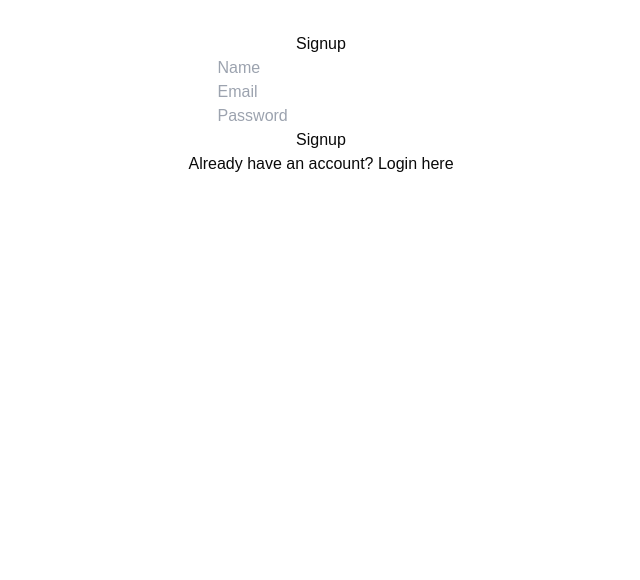
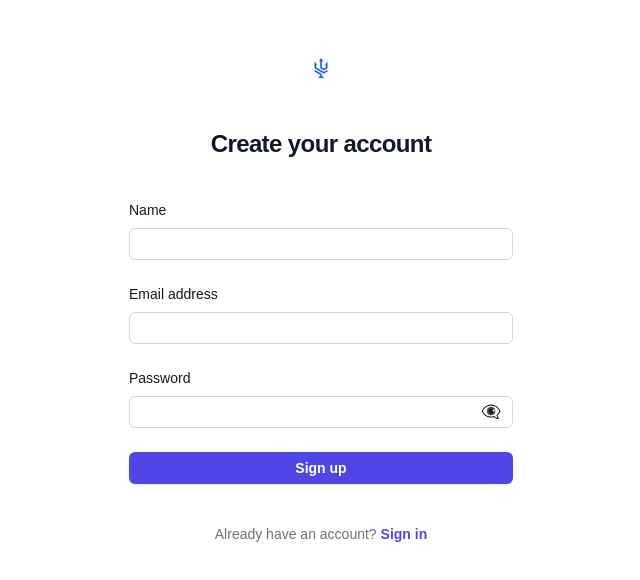
Before and after one commit to Bensolve/banking-app, a Next.js app: page /signup in a window 1280 px wide. Shown: the top 580 px of the page, without its empty margins (319-959 px from the left). Built offline with nearby package versions, Linux system fonts and the light colour scheme.

Commit message:
sign up page design

```diff
--- a/app/login/page.js
+++ b/app/login/page.js
@@ -1,28 +1,31 @@
-'use client';
+"use client";
 
-import { useState, useEffect } from 'react';
-import { useRouter } from 'next/navigation';
-import Link from 'next/link';
+import { useState, useEffect } from "react";
+import { useRouter } from "next/navigation";
+import Link from "next/link";
+import Image from "next/image";
+import { Eye, EyeOff } from "lucide-react";
 
 export default function Login() {
-  const [email, setEmail] = useState('');
-  const [password, setPassword] = useState('');
-  const [message, setMessage] = useState('');
+  const [email, setEmail] = useState("");
+  const [password, setPassword] = useState("");
+  const [showPassword, setShowPassword] = useState(false);
+  const [message, setMessage] = useState("");
   const router = useRouter();
 
   useEffect(() => {
-    const user = localStorage.getItem('user');
+    const user = localStorage.getItem("user");
     if (user) {
-      router.push('/dashboard'); // Redirect if already logged in
+      router.push("/dashboard"); // Redirect if already logged in
     }
   }, [router]);
 
   const handleLogin = async (e) => {
     e.preventDefault();
     try {
-      const res = await fetch('/api/login', {
-        method: 'POST',
-        headers: { 'Content-Type': 'application/json' },
+      const res = await fetch("/api/login", {
+        method: "POST",
+        headers: { "Content-Type": "application/json" },
         body: JSON.stringify({ email, password }),
       });
 
@@ -30,24 +33,29 @@ export default function Login() {
       setMessage(data.message);
 
       if (res.ok) {
-        localStorage.setItem('user', JSON.stringify({ email: data.email, name: data.name }));
-        router.push('/dashboard'); // Redirect to dashboard after successful login
+        localStorage.setItem(
+          "user",
+          JSON.stringify({ email: data.email, name: data.name })
+        );
+        router.push("/dashboard"); // Redirect to dashboard after successful login
       }
     } catch (error) {
-      setMessage('An error occurred. Please try again.');
-      console.error('Login error:', error);
+      setMessage("An error occurred. Please try again.");
+      console.error("Login error:", error);
     }
   };
 
   return (
     <div className="flex min-h-full flex-1 flex-col justify-center px-6 py-12 lg:px-8">
       <div className="sm:mx-auto sm:w-full sm:max-w-sm">
-        {/* <img
+        <Image
           alt="Your Company"
-          src="https://tailwindui.com/plus/img/logos/mark.svg?color=indigo&shade=600"
+          src="/icons/logo.svg"
+          width={500}
+          height={500}
           className="mx-auto h-10 w-auto"
-        /> */}
-        <h2 className="mt-10 text-center text-2xl/9 font-bold tracking-tight text-gray-900">
+        />
+        <h2 className="mt-10 text-center text-2xl font-bold tracking-tight text-gray-900">
           Sign in to your account
         </h2>
       </div>
@@ -55,7 +63,10 @@ export default function Login() {
       <div className="mt-10 sm:mx-auto sm:w-full sm:max-w-sm">
         <form onSubmit={handleLogin} className="space-y-6">
           <div>
-            <label htmlFor="email" className="block text-sm/6 font-medium text-gray-900">
+            <label
+              htmlFor="email"
+              className="block text-sm font-medium text-gray-900"
+            >
               Email address
             </label>
             <div className="mt-2">
@@ -67,51 +78,70 @@ export default function Login() {
                 onChange={(e) => setEmail(e.target.value)}
                 required
                 autoComplete="email"
-                className="block w-full rounded-md bg-white px-3 py-1.5 text-base text-gray-900 outline outline-1 -outline-offset-1 outline-gray-300 placeholder:text-gray-400 focus:outline focus:outline-2 focus:-outline-offset-2 focus:outline-indigo-600 sm:text-sm/6"
+                className="block w-full rounded-md bg-white px-3 py-1.5 text-base text-gray-900 outline outline-1 -outline-offset-1 outline-gray-300 placeholder:text-gray-400 focus:outline focus:outline-2 focus:-outline-offset-2 focus:outline-indigo-600 sm:text-sm"
               />
             </div>
           </div>
 
           <div>
             <div className="flex items-center justify-between">
-              <label htmlFor="password" className="block text-sm/6 font-medium text-gray-900">
+              <label
+                htmlFor="password"
+                className="block text-sm font-medium text-gray-900"
+              >
                 Password
               </label>
-              <div className="text-sm">
-                <Link href="/reset-password" className="font-semibold text-indigo-600 hover:text-indigo-500">
-                  Forgot password?
-                </Link>
-              </div>
+
             </div>
-            <div className="mt-2">
+            <div className="mt-2 relative">
               <input
                 id="password"
                 name="password"
-                type="password"
+                type={showPassword ? "text" : "password"}
                 value={password}
                 onChange={(e) => setPassword(e.target.value)}
                 required
                 autoComplete="current-password"
-                className="block w-full rounded-md bg-white px-3 py-1.5 text-base text-gray-900 outline outline-1 -outline-offset-1 outline-gray-300 placeholder:text-gray-400 focus:outline focus:outline-2 focus:-outline-offset-2 focus:outline-indigo-600 sm:text-sm/6"
+                className="block w-full rounded-md bg-white px-3 py-1.5 text-base text-gray-900 outline outline-1 -outline-offset-1 outline-gray-300 placeholder:text-gray-400 focus:outline focus:outline-2 focus:-outline-offset-2 focus:outline-indigo-600 sm:text-sm"
               />
+              <button
+                type="button"
+                onClick={() => setShowPassword(!showPassword)}
+                className="absolute inset-y-0 right-3 flex items-center text-gray-500 hover:text-gray-700 focus:outline-none"
+              >
+                {showPassword ? <EyeOff size={20} /> : <Eye size={20} />}
+              </button>
             </div>
+            <div className="text-sm text-right py-2">
+                <Link
+                  href="/reset-password"
+                  className="font-semibold text-indigo-600 hover:text-indigo-500"
+                >
+                  Forgot password?
+                </Link>
+              </div>
           </div>
 
           <div>
             <button
               type="submit"
-              className="flex w-full justify-center rounded-md bg-indigo-600 px-3 py-1.5 text-sm/6 font-semibold text-white shadow-sm hover:bg-indigo-500 focus-visible:outline focus-visible:outline-2 focus-visible:outline-offset-2 focus-visible:outline-indigo-600"
+              className="flex w-full justify-center rounded-md bg-indigo-600 px-3 py-1.5 text-sm font-semibold text-white shadow-sm hover:bg-indigo-500 focus-visible:outline focus-visible:outline-2 focus-visible:outline-offset-2 focus-visible:outline-indigo-600"
             >
               Sign in
             </button>
           </div>
         </form>
 
-        {message && <p className="mt-4 text-center text-sm/6 text-red-500">{message}</p>}
+        {message && (
+          <p className="mt-4 text-center text-sm text-red-500">{message}</p>
+        )}
 
-        <p className="mt-10 text-center text-sm/6 text-gray-500">
-          Not a member?{' '}
-          <Link href="/signup" className="font-semibold text-indigo-600 hover:text-indigo-500">
+        <p className="mt-10 text-center text-sm text-gray-500">
+          Not a member?{" "}
+          <Link
+            href="/signup"
+            className="font-semibold text-indigo-600 hover:text-indigo-500"
+          >
             Create an account
           </Link>
         </p>
--- a/app/signup/page.js
+++ b/app/signup/page.js
@@ -2,11 +2,14 @@
 
 import { useState, useEffect } from 'react';
 import { useRouter } from 'next/navigation';
+import Link from 'next/link';
+import Image from 'next/image';
 
 export default function Signup() {
   const [name, setName] = useState('');
   const [email, setEmail] = useState('');
   const [password, setPassword] = useState('');
+  const [showPassword, setShowPassword] = useState(false);
   const [message, setMessage] = useState('');
   const router = useRouter();
 
@@ -40,42 +43,99 @@ export default function Signup() {
   };
 
   return (
-    <div style={{ textAlign: 'center', padding: '2rem' }}>
-      <h1>Signup</h1>
-      <form onSubmit={handleSignup}>
+    <div className="flex min-h-full flex-1 flex-col justify-center px-6 py-12 lg:px-8">
+    <div className="sm:mx-auto sm:w-full sm:max-w-sm">
+         <Image
+          alt="Your Company"
+          src="/icons/logo.svg"
+          width={500}
+          height={500}
+          className="mx-auto h-10 w-auto"
+        />
+      <h2 className="mt-10 text-center text-2xl font-bold tracking-tight text-gray-900">
+        Create your account
+      </h2>
+    </div>
+
+    <div className="mt-10 sm:mx-auto sm:w-full sm:max-w-sm">
+      <form onSubmit={handleSignup} className="space-y-6">
+        <div>
+          <label htmlFor="name" className="block text-sm font-medium text-gray-900">
+            Name
+          </label>
+          <div className="mt-2">
             <input
+              id="name"
+              name="name"
               type="text"
               value={name}
               onChange={(e) => setName(e.target.value)}
-          placeholder="Name"
               required
+              className="block w-full rounded-md bg-white px-3 py-1.5 text-base text-gray-900 outline outline-1 -outline-offset-1 outline-gray-300 placeholder:text-gray-400 focus:outline focus:outline-2 focus:-outline-offset-2 focus:outline-indigo-600 sm:text-sm"
             />
-        <br />
+          </div>
+        </div>
+
+        <div>
+          <label htmlFor="email" className="block text-sm font-medium text-gray-900">
+            Email address
+          </label>
+          <div className="mt-2">
             <input
+              id="email"
+              name="email"
               type="email"
               value={email}
               onChange={(e) => setEmail(e.target.value)}
-          placeholder="Email"
               required
+              className="block w-full rounded-md bg-white px-3 py-1.5 text-base text-gray-900 outline outline-1 -outline-offset-1 outline-gray-300 placeholder:text-gray-400 focus:outline focus:outline-2 focus:-outline-offset-2 focus:outline-indigo-600 sm:text-sm"
             />
-        <br />
+          </div>
+        </div>
+
+        <div>
+          <label htmlFor="password" className="block text-sm font-medium text-gray-900">
+            Password
+          </label>
+          <div className="mt-2 relative">
             <input
-          type="password"
+              id="password"
+              name="password"
+              type={showPassword ? 'text' : 'password'}
               value={password}
               onChange={(e) => setPassword(e.target.value)}
-          placeholder="Password"
               required
+              className="block w-full rounded-md bg-white px-3 py-1.5 text-base text-gray-900 outline outline-1 -outline-offset-1 outline-gray-300 placeholder:text-gray-400 focus:outline focus:outline-2 focus:-outline-offset-2 focus:outline-indigo-600 sm:text-sm"
             />
-        <br />
-        <button type="submit">Signup</button>
+            <button
+              type="button"
+              onClick={() => setShowPassword(!showPassword)}
+              className="absolute inset-y-0 right-3 flex items-center text-gray-500 hover:text-gray-700 focus:outline-none"
+            >
+              {showPassword ? '👁️' : '👁️‍🗨️'}
+            </button>
+          </div>
+        </div>
+
+        <div>
+          <button
+            type="submit"
+            className="flex w-full justify-center rounded-md bg-indigo-600 px-3 py-1.5 text-sm font-semibold text-white shadow-sm hover:bg-indigo-500 focus-visible:outline focus-visible:outline-2 focus-visible:outline-offset-2 focus-visible:outline-indigo-600"
+          >
+            Sign up
+          </button>
+        </div>
       </form>
-      {message && <p>{message}</p>}
-      <p>
+
+      {message && <p className="mt-4 text-center text-sm text-red-500">{message}</p>}
+
+      <p className="mt-10 text-center text-sm text-gray-500">
         Already have an account?{' '}
-        <a href="#" onClick={() => router.push('/login')}>
-          Login here
-        </a>
+        <Link href="/login" className="font-semibold text-indigo-600 hover:text-indigo-500">
+          Sign in
+        </Link>
       </p>
+    </div>
   </div>
   );
 }
```
Lines whose indentation alone changed are shown as unchanged.
